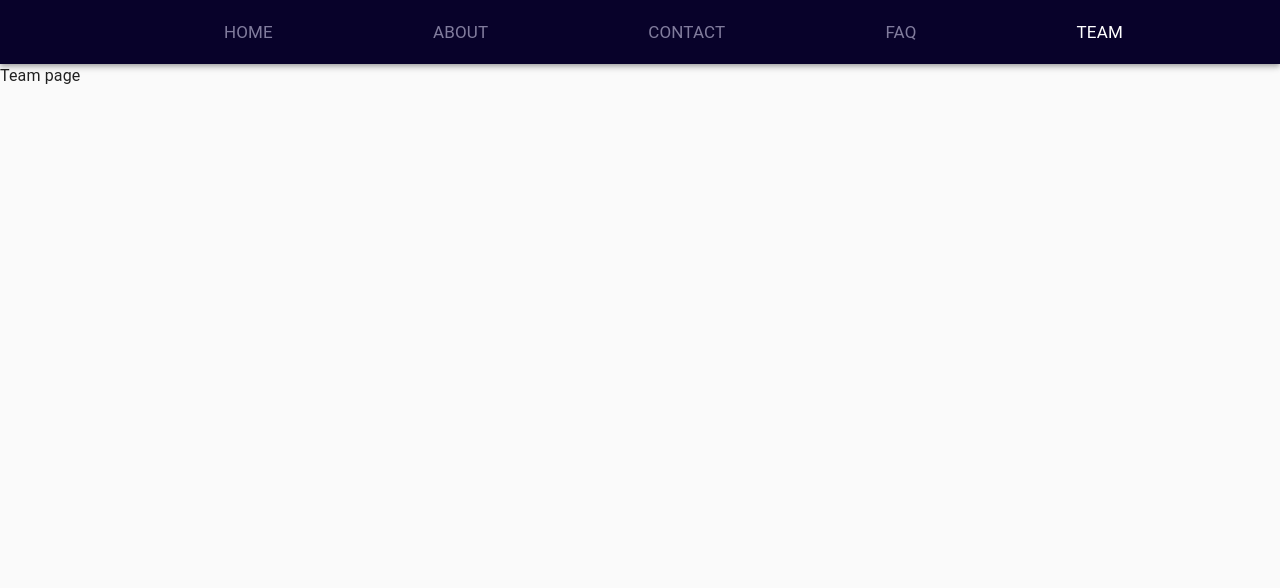
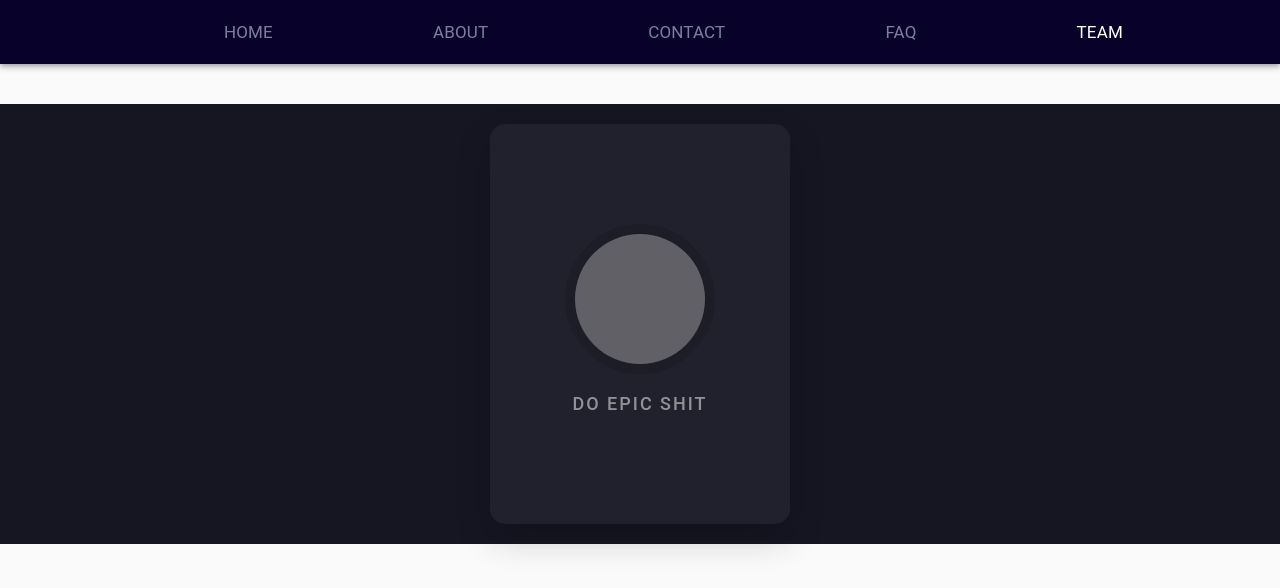
Before and after one commit to saimeghana-y/gvp-ai-club, a React (Create React App) app: page /team in a window 1280 px wide. Shown: the top 588 px of the page. Built offline with nearby package versions, Linux system fonts and the light colour scheme; grey boxes are pictures that could not be loaded.

Commit message:
team card

```diff
--- /dev/null
+++ b/src/component/Teamcard.js
@@ -0,0 +1,35 @@
+import { Box, Typography } from "@material-ui/core";
+import React from 'react'
+import InstagramIcon from '@material-ui/icons/Instagram';
+import FacebookIcon from '@material-ui/icons/Facebook';
+import TwitterIcon from '@material-ui/icons/Twitter';
+import './team.css'
+
+function Team() {
+  return (
+  <Box style={{backgroundColor:"#161623"}}>
+    <div className="container">
+      <div className="card">
+        <div class="content">
+          <div class="imgBx"> <img src="do_epic_shit.png"/></div>
+          <div class="contentBx">
+            <h3>Do Epic Shit</h3>
+          </div>
+        </div>
+        <ul class="sci">
+        <li>
+          <a href="instagram.com"><InstagramIcon/></a>
+        </li>
+        <li>
+          <a href="facebook.com"><FacebookIcon/></a>
+        </li>
+        <li>
+          <a href="twitter.com"><TwitterIcon/></a>
+        </li>
+      </ul>
+      </div>
+    </div>
+  </Box>
+  );
+}
+export default Team;
--- /dev/null
+++ b/src/component/team.css
@@ -0,0 +1,103 @@
+.container
+{
+    position: relative;
+    z-index: 1;
+    display: flex;
+    justify-content: center;
+    align-items: center;
+    background: #161623;
+    flex-wrap: wrap;
+    margin: 40px 0;
+}
+
+.container .card
+{
+    position: relative;
+    width: 300px;
+    height: 400px;
+    background: rgba(255, 255, 255, 0.05);
+    margin: 20px;
+    box-shadow: 0 15px 35px rgba(0,0,0,0.2); border-radius: 15px;
+    display: flex;
+    justify-content: center;
+    align-items: center;
+    backdrop-filter: blur(10px);
+}
+
+.container .card .content{
+
+    position: relative;
+    display: flex;
+    justify-content: center;
+    align-items: center;
+    flex-direction: column;
+    opacity: 0.5;
+    transition: 0.5s;
+}
+
+.container .card:hover .content{
+    opacity: 1;
+    transform: translateY(-20px);
+}
+
+.container .card .content .imgBx {
+    position: relative;
+    width: 150px;
+    height: 150px;
+    border-radius: 50%;
+    overflow: hidden;
+    border: 10px solid rgba(0,0,0,0.25);
+}
+
+.container .card .content .imgBx img{
+    position: absolute;
+    top: 0;
+    Left: 0;
+    width: 100%;
+    height: 100%;
+    object-fit: cover;
+}
+
+.container .card .content .contentBx  h3{
+    color:#fff;
+    text-transform: uppercase;
+    Letter-spacing: 2px;
+    font-weight: 500;
+    font-size: 18px;
+    text-align: center;
+    margin: 20px 0 10px;
+    line-height: 1.1em;
+}
+
+.container .card .content .contentBx h3 span {
+
+    font-size: 12px;
+    font-weight: 300;
+    text-transform: initial;
+}
+
+.container .card .sci{
+    position: absolute;
+    bottom: 50px;
+    display: flex;
+}
+
+.container .card .sci  li{
+    List-style: none;
+    margin: 0 10px;
+    transform: translateY(40px);
+    transition: 0.5s;
+    opacity: 0;
+    transition-delay: calc(0.1s * var(--i));
+}
+
+.container .card:hover .sci li{
+    transform: translateY(0px);
+    opacity: 1;
+}
+
+.container .card .sci li a{
+
+    color: #fff;
+    font-size: 24px;
+}
--- a/src/pages/team.js
+++ b/src/pages/team.js
@@ -1,6 +1,10 @@
-import { Typography } from "@material-ui/core";
+import { Box, Typography } from "@material-ui/core";
+import React from 'react'
+import Team from "../component/Teamcard.js"
 
-function Team() {
-  return <Typography>Team page</Typography>;
+function team() {
+  return (
+<Team />
+  );
 }
-export default Team;
+export default team;
```
Also changed, not shown: src/pages/do_epic_shit.jpg (added).
